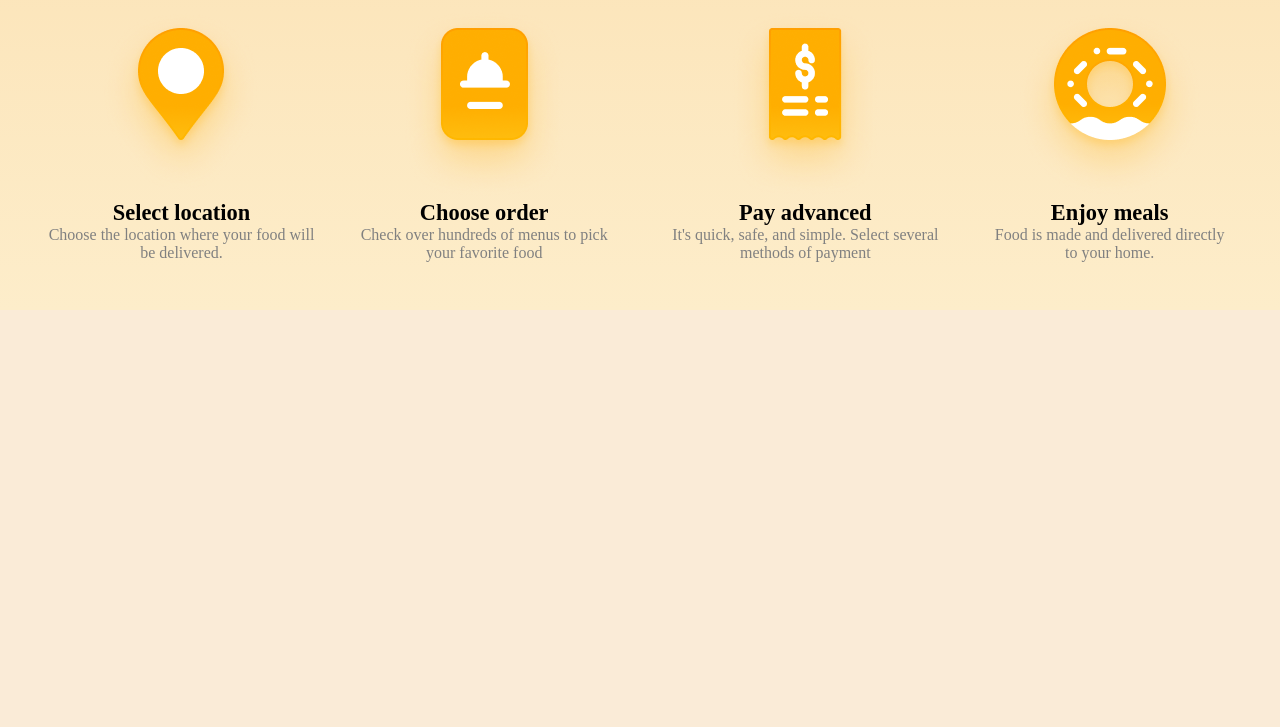
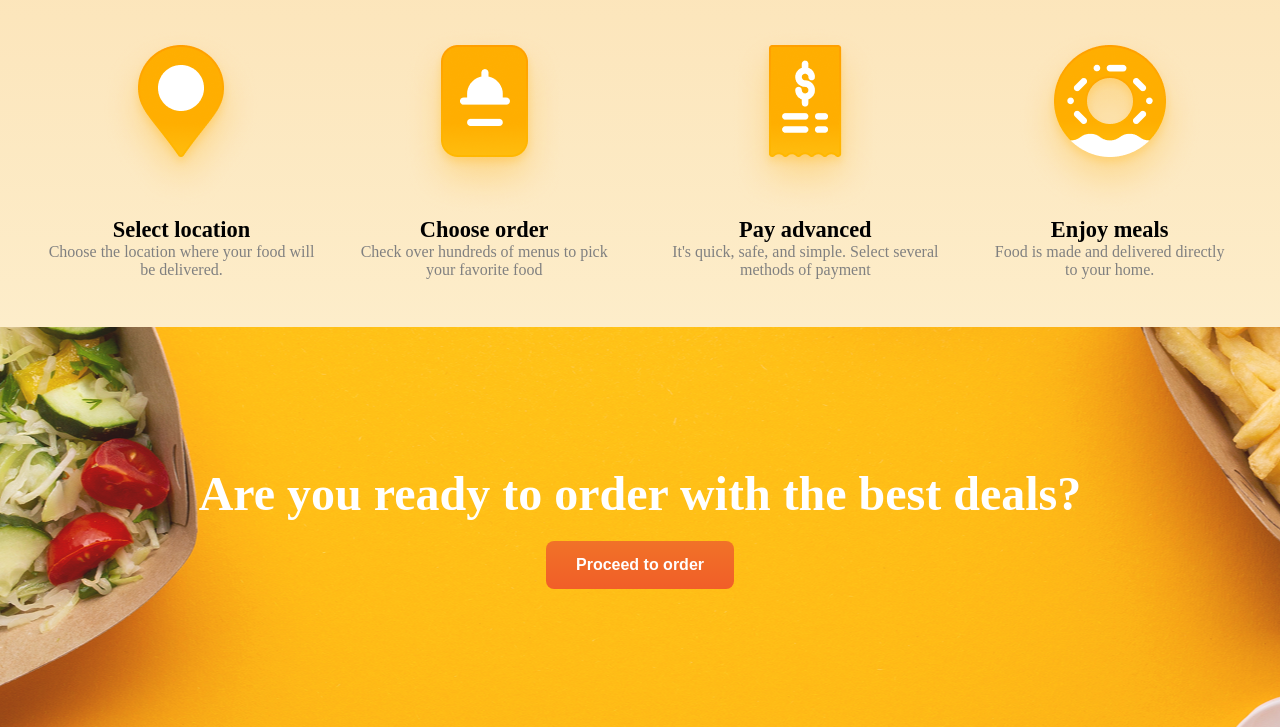
Before and after one commit to tonmoybiswas07/food_wagon_landing_page, a plain HTML site: page index.html in a window 1280 px wide. Shown: the part 730-1457 px from the top of the page. Before the commit the page ends 1040 px from the top, so only its background shows below. Drawn offline with Linux system fonts and the light colour scheme.

Commit message:
added subcription section

```diff
--- a/Style/style.css
+++ b/Style/style.css
@@ -128,6 +128,7 @@ body {
     text-align: center;
     padding: 20px 0px;
     margin-bottom: 20px;
+    font-size: 1.6rem;
 }
 .badge-card{
     display: flex;
@@ -150,3 +151,30 @@ body {
     text-align: center;
     color: gray;
 }
+/* subcription section style */
+.subcription{
+    background-image: url(../image/bg.png);
+    min-height: 400px;
+    background-repeat: no-repeat;
+    background-position: center;
+    display: flex;
+    justify-content: center;
+    align-items: center;
+    flex-direction: column;
+    gap: 20px;
+}
+.subcription h2{
+    font-size: 3rem;
+    text-align: center;
+    color: white;
+
+}
+.subcription button{
+    padding: 15px 30px;
+    font-weight: bold;
+    font-size: 1rem;
+    border: transparent;
+    border-radius: 8px;
+    background: linear-gradient(#F17228,#F15E28);
+    color: white;
+}
--- a/index.html
+++ b/index.html
@@ -96,6 +96,12 @@
             </div>
           </section>
           <!-- badge section end here -->
+           <!-- subcription section start here -->
+            <section class="subcription">
+                <h2>Are you ready to order with the best deals?</h2>
+                <button>Proceed to order</button>
+            </section>
+            <!-- subcription section end here -->
 
     </main>
     <!-- main section end here -->
```
Also changed, not shown: image/bg.png (added).
